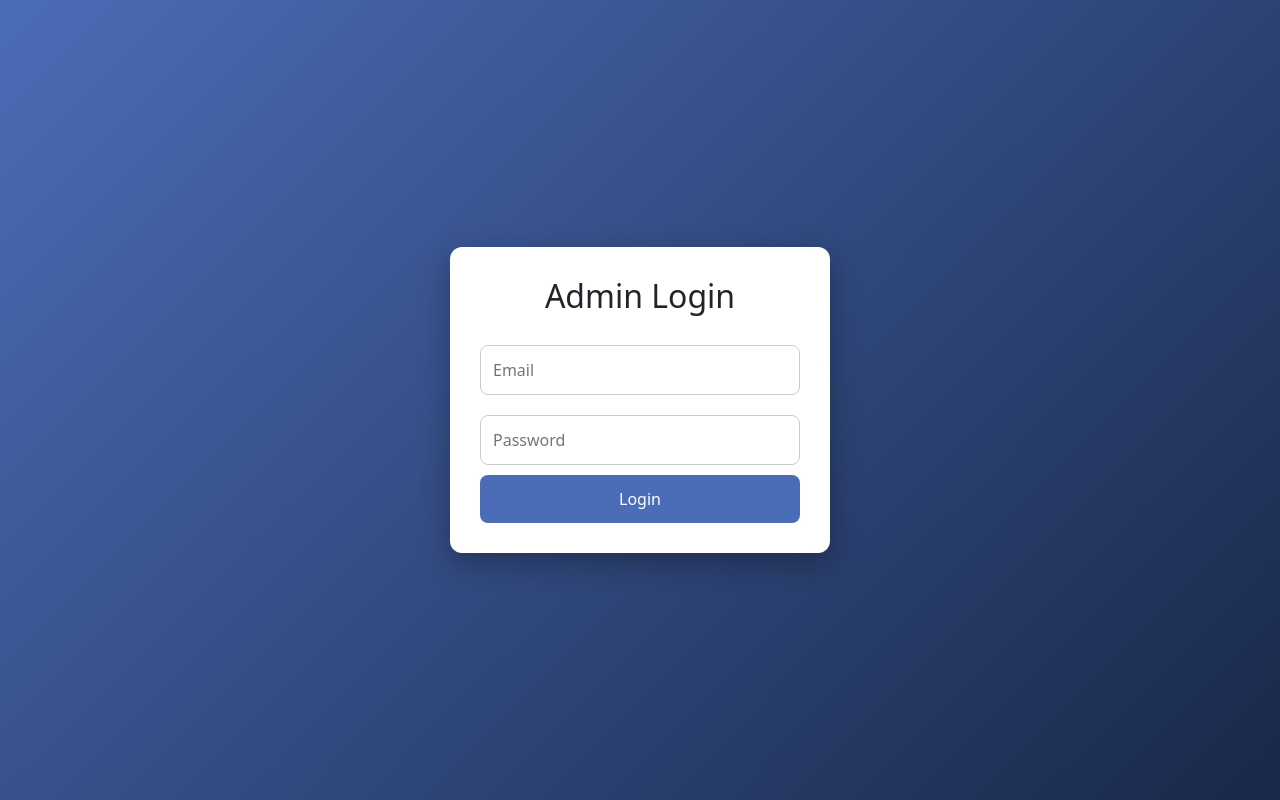
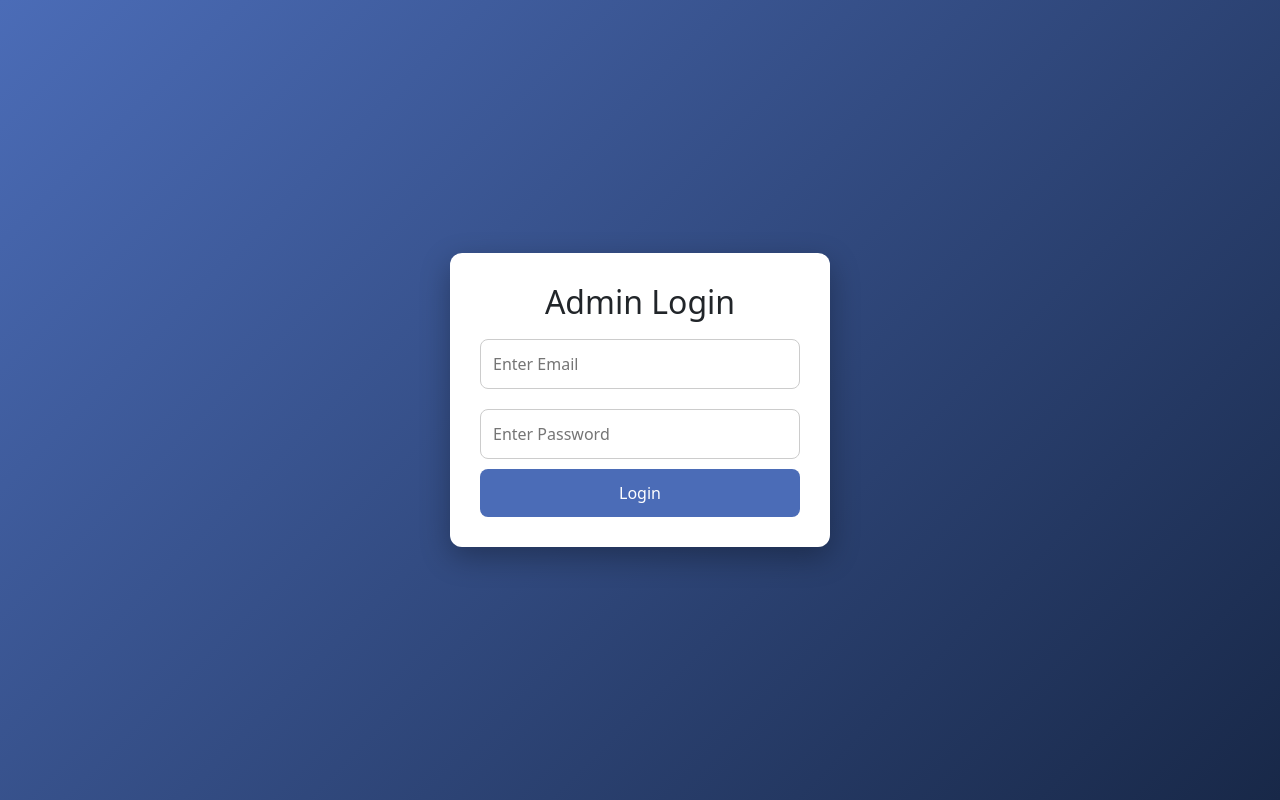
Before and after one commit to ajinkyasureshkaleti-cloud/VRinfinity-new, a React (Create React App) app in the folder Client/: page /admin in a window 1280 px wide. Built offline with nearby package versions, Linux system fonts and the light colour scheme; no server answers; a web font is replaced by a local one.

Commit message:
fix backend exposure4

```diff
--- a/Client/src/Components/Contactus.js
+++ b/Client/src/Components/Contactus.js
@@ -1,6 +1,5 @@
 import { useState } from "react";
 import axios from "axios";
-import BASE_URL from "../config/api";
 
 const Contactus = () => {
   const [form, setForm] = useState({
@@ -17,7 +16,7 @@ const Contactus = () => {
     e.preventDefault();
 
     try {
-      await axios.post(`${BASE_URL}/api/enquiry`, form);
+      await axios.post(`/api/enquiry`, form);
       alert("Submitted successfully!");
       setForm({ name: "", email: "", mobile: "" });
     } catch (err) {
--- a/Client/src/Context/AppContext.js
+++ b/Client/src/Context/AppContext.js
@@ -1,6 +1,6 @@
 import { createContext, useState, useEffect } from "react";
 import axios from "axios";
-import BASE_URL from "../config/api";
+// import BASE_URL from "../config/api";
 
 export const AppContext = createContext();
 
@@ -10,7 +10,7 @@ const AppProvider = ({ children }) => {
   //connect to backend
   useEffect(() => {
     axios
-      .get(`${BASE_URL}/api/content`)
+      .get(process.env.BASE_URL, `/api/content`)
       .then((res) => setData(res.data))
       .catch((err) => console.log(err));
   }, []);
--- a/Client/src/Pages/Admin.js
+++ b/Client/src/Pages/Admin.js
@@ -1,84 +1,117 @@
 import { useState } from "react";
 import axios from "axios";
-import BASE_URL from "../config/api";
+// import BASE_URL from "../config/api";
 import { useNavigate } from "react-router-dom";
 
 const AdminLogin = () => {
-  const [email, setEmail] = useState("");
-  const [password, setPassword] = useState("");
+  const [form, setForm] = useState({ email: "", password: "" });
+  const [loading, setLoading] = useState(false);
+  const [error, setError] = useState("");
+
   const navigate = useNavigate();
+
+  const handleChange = (e) => {
+    setForm({ ...form, [e.target.name]: e.target.value });
+  };
+
   const handleLogin = async (e) => {
     e.preventDefault();
+    setError("");
+    setLoading(true);
 
     try {
-      const res = await axios.post(`${BASE_URL}/api/admin/login`, {
-        email,
-        password,
-      });
+      console.log("BASE URL:", process.env.BASE_URL);
 
-      console.log(res.data);
+      const res = await axios.post(
+        process.env.BASE_URL,
+        `/api/admin/login`,
+        form,
+        {
+          headers: {
+            "Content-Type": "application/json",
+          },
+        },
+      );
+
+      console.log("RESPONSE:", res.data);
 
       if (res.data.success) {
         localStorage.setItem("admin", "true");
-        alert("Login Successful");
         navigate("/admin/dashboard");
       }
     } catch (err) {
-      alert("Invalid credentials");
-      console.log(`error is: ${err}`);
+      console.log("❌ FULL ERROR:", err.response?.data || err.message);
+
+      if (err.response?.status === 401) {
+        setError("❌ Invalid credentials - Check email/password");
+      } else if (err.response) {
+        setError(err.response.data.message || "Login failed");
+      } else if (err.request) {
+        setError("🚨 Server not reachable - Check backend URL");
+      } else {
+        setError("Something went wrong");
+      }
+    } finally {
+      setLoading(false);
     }
   };
 
   return (
-    <div
-      style={{
-        height: "100vh",
-        display: "flex",
-        justifyContent: "center",
-        alignItems: "center",
-        background: "linear-gradient(135deg, #4b6cb7, #182848)",
-      }}
-    >
-      <div
-        style={{
-          width: "380px",
-          background: "white",
-          padding: "30px",
-          borderRadius: "12px",
-          boxShadow: "0 10px 30px rgba(0,0,0,0.3)",
-        }}
-      >
-        <h2 style={{ textAlign: "center", marginBottom: "20px" }}>
-          Admin Login
-        </h2>
+    <div style={container}>
+      <div style={card}>
+        <h2 style={{ textAlign: "center" }}>Admin Login</h2>
 
         <form onSubmit={handleLogin}>
           <input
             type="email"
-            placeholder="Email"
-            value={email}
-            onChange={(e) => setEmail(e.target.value)}
-            style={inputStyle}
+            name="email"
+            placeholder="Enter Email"
+            value={form.email}
+            onChange={handleChange}
+            style={input}
+            required
           />
 
           <input
             type="password"
-            placeholder="Password"
-            value={password}
-            onChange={(e) => setPassword(e.target.value)}
-            style={inputStyle}
+            name="password"
+            placeholder="Enter Password"
+            value={form.password}
+            onChange={handleChange}
+            style={input}
+            required
           />
 
-          <button type="submit" style={buttonStyle}>
-            Login
+          <button type="submit" style={button} disabled={loading}>
+            {loading ? "Logging in..." : "Login"}
           </button>
+
+          {error && <p style={{ color: "red", marginTop: "10px" }}>{error}</p>}
         </form>
       </div>
     </div>
   );
 };
 
-const inputStyle = {
+export default AdminLogin;
+
+const container = {
+  height: "100vh",
+  display: "flex",
+  justifyContent: "center",
+  alignItems: "center",
+  background: "linear-gradient(135deg, #4b6cb7, #182848)",
+};
+
+const card = {
+  width: "380px",
+  background: "#fff",
+  padding: "30px",
+  borderRadius: "12px",
+  boxShadow: "0 10px 30px rgba(0,0,0,0.3)",
+};
+
+const input = {
   width: "100%",
   padding: "12px",
   margin: "10px 0",
@@ -86,14 +119,12 @@ const inputStyle = {
   border: "1px solid #ccc",
 };
 
-const buttonStyle = {
+const button = {
   width: "100%",
   padding: "12px",
   background: "#4b6cb7",
-  color: "white",
+  color: "#fff",
   border: "none",
   borderRadius: "8px",
   cursor: "pointer",
 };
-
-export default AdminLogin;
--- a/Client/src/Pages/AdminDashboard.js
+++ b/Client/src/Pages/AdminDashboard.js
@@ -1,6 +1,6 @@
 import { useEffect, useState } from "react";
 import axios from "axios";
-import BASE_URL from "../config/api";
+// import BASE_URL from "../config/api";
 
 const AdminDashboard = () => {
   const [content, setContent] = useState({});
@@ -11,8 +11,8 @@ const AdminDashboard = () => {
   }, []);
 
   const fetchData = async () => {
-    const cmsRes = await axios.get(`${BASE_URL}/api/content`);
-    const enquiryRes = await axios.get(`${BASE_URL}/api/enquiry`);
+    const cmsRes = await axios.get(process.env.BASE_URL, `/api/content`);
+    const enquiryRes = await axios.get(process.env.BASE_URL, `/api/enquiry`);
 
     setContent(cmsRes.data || {});
     setEnquiries(enquiryRes.data || []);
@@ -23,7 +23,7 @@ const AdminDashboard = () => {
   };
 
   const updateCMS = async () => {
-    await axios.post(`${BASE_URL}/api/content/update`, content);
+    await axios.post(process.env.BASE_URL, `/api/content/update`, content);
     alert("CMS Updated Successfully");
   };
 
```
Also changed, not shown: 1 other file (tests, documents, lock files or other folders).
